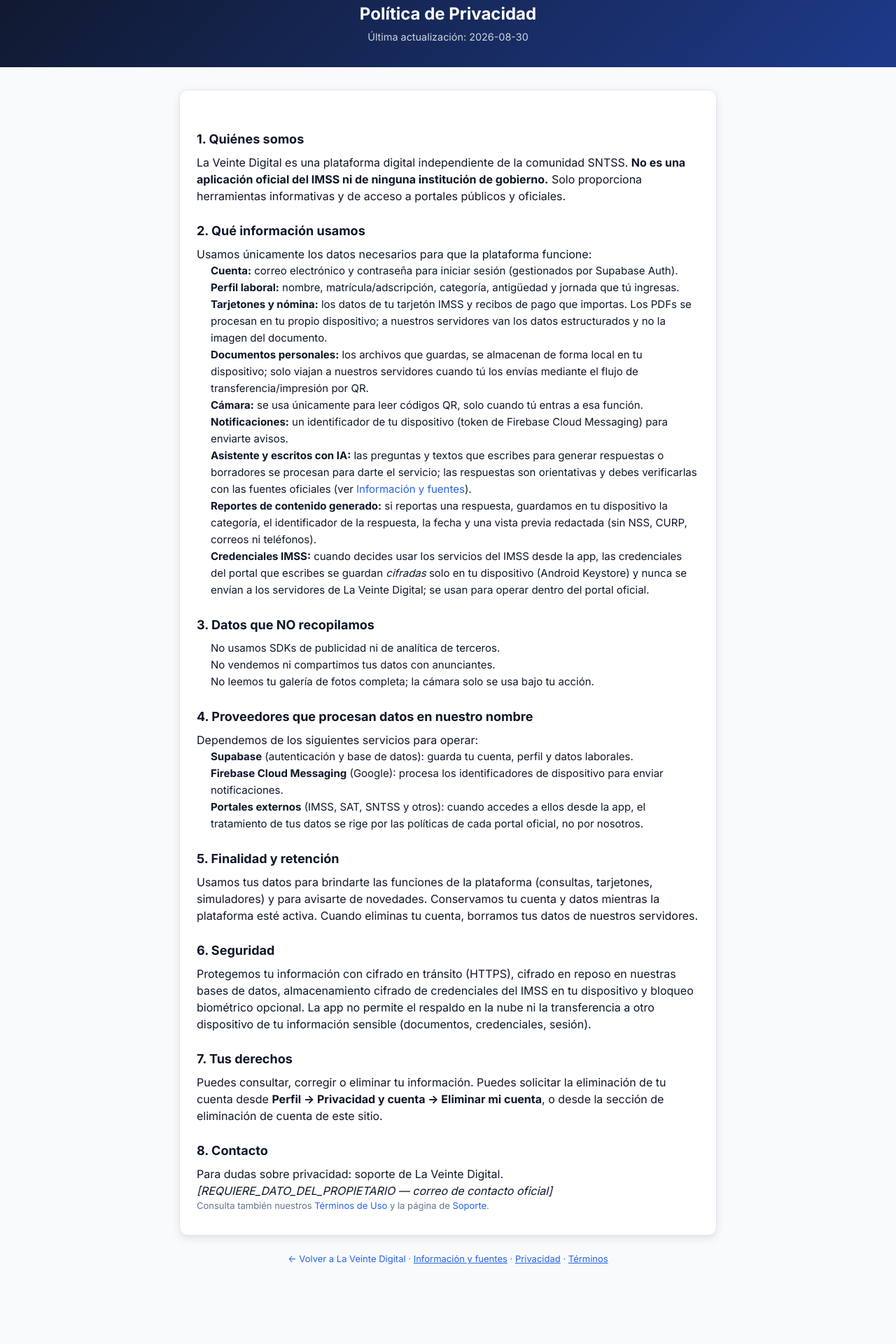
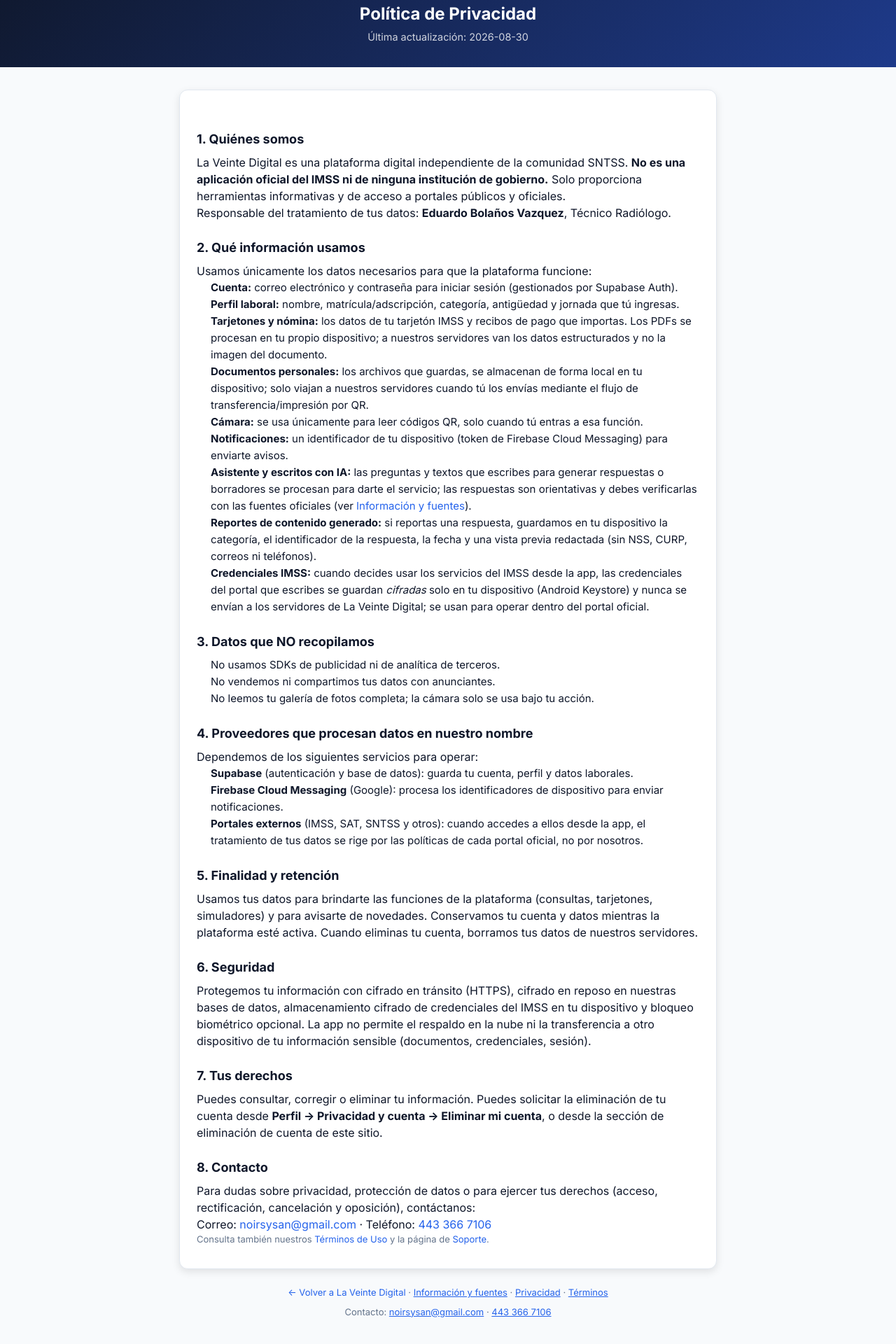
Before and after one commit to ChronosBVRX/La-Veinte-Digital, a Next.js app: page /privacidad in a window 1280 px wide. Shown: the part 94-2014 px from the top of the page at 70% size. Before the commit the page ends 1967 px from the top, so only its background shows below. Built offline with nearby package versions, Linux system fonts and the light colour scheme.

Commit message:
docs(contacto): completar datos de contacto y responsable en avisos y documentacion

```diff
--- a/src/app/eliminar-cuenta/page.tsx
+++ b/src/app/eliminar-cuenta/page.tsx
@@ -2,6 +2,7 @@ import { createClient } from "@/lib/supabase/server"
 import Link from "next/link"
 import { PublicPageShell } from "@/shared/components/public/PublicPageShell"
 import { DeleteAccountButton } from "@/features/account/components/DeleteAccountButton"
+import { CONTACT_EMAIL, CONTACT_MAILTO } from "@/shared/lib/contact"
 
 export const metadata = {
   title: "Eliminar mi cuenta | La Veinte Digital",
@@ -51,8 +52,9 @@ export default async function DeleteAccountPage() {
             <Link href="/login" style={link}>Inicia sesión aquí</Link> y vuelve a esta página.
           </p>
           <p style={{ fontSize: "0.8125rem", color: "var(--muted)" }}>
-            Si no puedes iniciar sesión o prefieres que un equipo te ayude, escríbenos por Soporte:{" "}
-            <em>[REQUIERE_DATO_DEL_PROPIETARIO — canal oficial de soporte]</em>.
+            Si no puedes iniciar sesión o prefieres que un equipo te ayude, escríbenos por{" "}
+            <a href={CONTACT_MAILTO} style={link}>{CONTACT_EMAIL}</a> o desde la página de{" "}
+            <Link href="/soporte" style={link}>Soporte</Link>.
           </p>
         </section>
       )}
--- a/src/app/privacidad/page.tsx
+++ b/src/app/privacidad/page.tsx
@@ -1,4 +1,5 @@
 import { PublicPageShell } from "@/shared/components/public/PublicPageShell"
+import { OWNER_NAME, OWNER_ROLE, CONTACT_EMAIL, CONTACT_MAILTO, CONTACT_PHONE_DISPLAY, CONTACT_PHONE_HREF } from "@/shared/lib/contact"
 
 export const metadata = {
   title: "Política de Privacidad | La Veinte Digital",
@@ -14,6 +15,9 @@ export default function PrivacyPage() {
           La Veinte Digital es una plataforma digital independiente de la comunidad SNTSS.{" "}
           <strong>No es una aplicación oficial del IMSS ni de ninguna institución de gobierno.</strong>{" "}
           Solo proporciona herramientas informativas y de acceso a portales públicos y oficiales.
+        </p>
+        <p>
+          Responsable del tratamiento de tus datos: <strong>{OWNER_NAME}</strong>, {OWNER_ROLE}.
         </p>
       </section>
 
@@ -69,10 +73,14 @@ export default function PrivacyPage() {
 
       <section>
         <h2 style={h2}>8. Contacto</h2>
-        {/* REQUIERE_DATO_DEL_PROPIETARIO: se debe completar el correo/contacto real de soporte de La Veinte Digital */}
         <p>
-          Para dudas sobre privacidad: soporte de La Veinte Digital.{" "}
-          <em>[REQUIERE_DATO_DEL_PROPIETARIO — correo de contacto oficial]</em>
+          Para dudas sobre privacidad, protección de datos o para ejercer tus derechos (acceso,
+          rectificación, cancelación y oposición), contáctanos:
+        </p>
+        <p>
+          Correo: <a href={CONTACT_MAILTO} style={link}>{CONTACT_EMAIL}</a>
+          {" · "}
+          Teléfono: <a href={CONTACT_PHONE_HREF} style={link}>{CONTACT_PHONE_DISPLAY}</a>
         </p>
         <p style={{ fontSize: "0.8125rem", color: "var(--muted)" }}>
           Consulta también nuestros <a href="/terminos" style={link}>Términos de Uso</a> y la página de{" "}
--- a/src/app/soporte/page.tsx
+++ b/src/app/soporte/page.tsx
@@ -1,4 +1,5 @@
 import { PublicPageShell } from "@/shared/components/public/PublicPageShell"
+import { OWNER_NAME, CONTACT_EMAIL, CONTACT_MAILTO, CONTACT_PHONE_DISPLAY, CONTACT_PHONE_HREF } from "@/shared/lib/contact"
 
 export const metadata = {
   title: "Soporte | La Veinte Digital",
@@ -31,8 +32,15 @@ export default function SupportPage() {
       <section>
         <h2 style={h2}>Contacto</h2>
         <p>
-          {/* REQUIERE_DATO_DEL_PROPIETARIO: correo/chat de soporte real */}
-          <em>[REQUIERE_DATO_DEL_PROPIETARIO — canal oficial de soporte de La Veinte Digital]</em>
+          ¿Tienes una duda, problema o sugerencia? Escríbenos y con gusto te ayudamos.
+        </p>
+        <p>
+          Correo: <a href={CONTACT_MAILTO} style={link}>{CONTACT_EMAIL}</a>
+          {" · "}
+          Teléfono: <a href={CONTACT_PHONE_HREF} style={link}>{CONTACT_PHONE_DISPLAY}</a>
+        </p>
+        <p style={{ fontSize: "0.8125rem", color: "var(--muted)" }}>
+          Atiende: {OWNER_NAME}, soporte de La Veinte Digital.
         </p>
         <p style={{ fontSize: "0.8125rem", color: "var(--muted)" }}>
           Consulta nuestra <a href="/privacidad" style={link}>Política de Privacidad</a> y nuestros{" "}
--- a/src/app/terminos/page.tsx
+++ b/src/app/terminos/page.tsx
@@ -1,4 +1,5 @@
 import { PublicPageShell } from "@/shared/components/public/PublicPageShell"
+import { OWNER_NAME, OWNER_ROLE, CONTACT_EMAIL, CONTACT_MAILTO, CONTACT_PHONE_DISPLAY, CONTACT_PHONE_HREF } from "@/shared/lib/contact"
 
 export const metadata = {
   title: "Términos de Uso | La Veinte Digital",
@@ -47,7 +48,12 @@ export default function TermsPage() {
       <section>
         <h2 style={h2}>6. Contacto</h2>
         <p>
-          <em>[REQUIERE_DATO_DEL_PROPIETARIO — correo de contacto oficial]</em>
+          Responsable: <strong>{OWNER_NAME}</strong>, {OWNER_ROLE}.
+        </p>
+        <p>
+          Correo: <a href={CONTACT_MAILTO} style={link}>{CONTACT_EMAIL}</a>
+          {" · "}
+          Teléfono: <a href={CONTACT_PHONE_HREF} style={link}>{CONTACT_PHONE_DISPLAY}</a>
         </p>
         <p style={{ fontSize: "0.8125rem", color: "var(--muted)" }}>
           Consulta nuestra <a href="/privacidad" style={link}>Política de Privacidad</a> y la página de{" "}
--- a/src/shared/components/public/PublicPageShell.tsx
+++ b/src/shared/components/public/PublicPageShell.tsx
@@ -1,6 +1,7 @@
 import type { ReactNode } from "react"
 import Link from "next/link"
 import Image from "next/image"
+import { CONTACT_EMAIL, CONTACT_MAILTO, CONTACT_PHONE_DISPLAY, CONTACT_PHONE_HREF } from "@/shared/lib/contact"
 
 /**
  * Shell for public, no-account-required pages (privacy, terms, support, about, account requests).
@@ -66,6 +67,12 @@ export function PublicPageShell({
           {" · "}
           <Link href="/terminos" style={{ color: "var(--primary)", textDecoration: "underline" }}>Términos</Link>
         </p>
+        <p style={{ textAlign: "center", color: "var(--muted)", fontSize: "0.8125rem", marginTop: "0.5rem" }}>
+          Contacto:{" "}
+          <a href={CONTACT_MAILTO} style={{ color: "var(--primary)", textDecoration: "underline" }}>{CONTACT_EMAIL}</a>
+          {" · "}
+          <a href={CONTACT_PHONE_HREF} style={{ color: "var(--primary)", textDecoration: "underline" }}>{CONTACT_PHONE_DISPLAY}</a>
+        </p>
       </main>
     </div>
   )
--- /dev/null
+++ b/src/shared/lib/contact.ts
@@ -0,0 +1,12 @@
+/**
+ * Datos de contacto oficiales y del responsable de La Veinte Digital.
+ *
+ * Fuente única para páginas públicas (privacidad, términos, soporte,
+ * eliminación de cuenta) y el pie de las páginas legales.
+ */
+export const OWNER_NAME = "Eduardo Bolaños Vazquez"
+export const OWNER_ROLE = "Técnico Radiólogo"
+export const CONTACT_EMAIL = "noirsysan@gmail.com"
+export const CONTACT_PHONE_DISPLAY = "443 366 7106"
+export const CONTACT_PHONE_HREF = "tel:+524433667106"
+export const CONTACT_MAILTO = `mailto:${CONTACT_EMAIL}`
```
Also changed, not shown: 2 other files (tests, documents, lock files or other folders).
